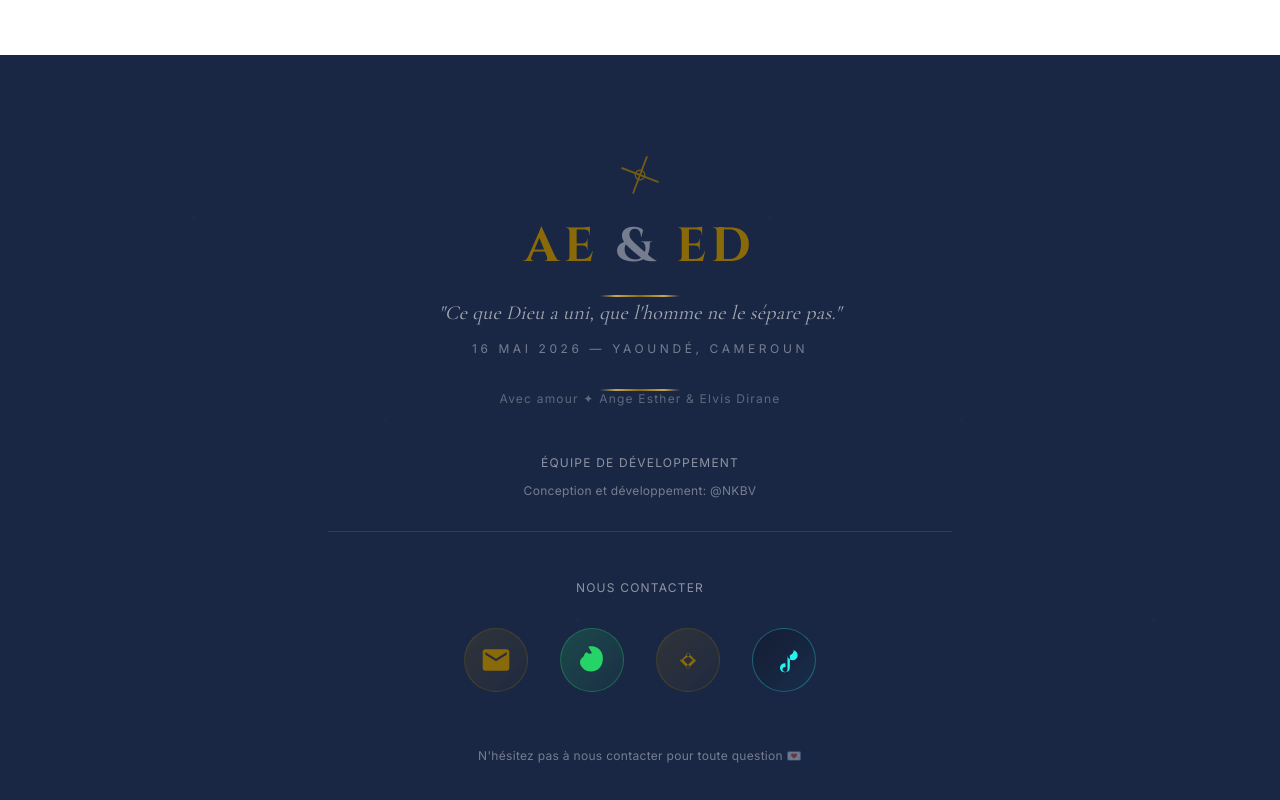
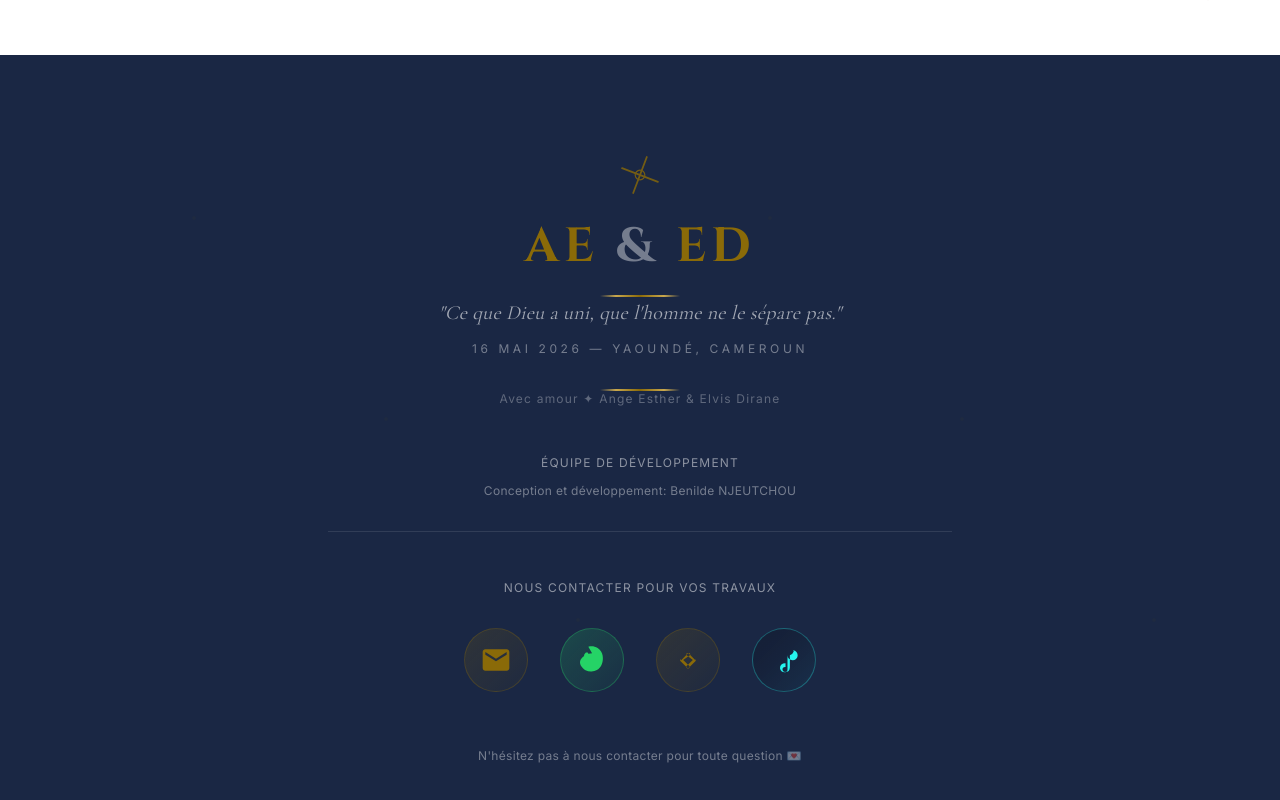
Before and after one commit to DevNet8057/le-ciel-ouvert, a Next.js app: page / in a window 1280 px wide. Shown: the part 11178-11978 px from the top of the page. Built offline with nearby package versions, Linux system fonts and the light colour scheme.

Commit message:
Update Footer and RSVP components

```diff
--- a/src/components/layout/Footer.tsx
+++ b/src/components/layout/Footer.tsx
@@ -64,14 +64,14 @@ export default function Footer() {
               Équipe de Développement
             </h4>
             <p className="font-inter text-white/40 text-xs">
-              Conception et développement: @NKBV
+              Conception et développement: Benilde NJEUTCHOU
             </p>
           </div>
 
           {/* Contact Section - Icônes Animées */}
           <div className="text-center">
             <h4 className="font-inter text-white/50 text-xs uppercase tracking-widest mb-8">
-              Nous Contacter
+              Nous Contacter Pour Vos Travaux
             </h4>
 
             {/* Icônes de Contact */}
--- a/src/components/sections/RSVP.tsx
+++ b/src/components/sections/RSVP.tsx
@@ -1,8 +1,8 @@
 "use client";
+import ConfettiCelebration from "@/components/ui/ConfettiCelebration";
 import DecorativeCross from "@/components/ui/DecorativeCross";
 import GoldButton from "@/components/ui/GoldButton";
 import SectionTitle from "@/components/ui/SectionTitle";
-import ConfettiCelebration from "@/components/ui/ConfettiCelebration";
 import { fadeInUp, staggerContainer } from "@/lib/animations";
 import { zodResolver } from "@hookform/resolvers/zod";
 import { motion } from "framer-motion";
```
